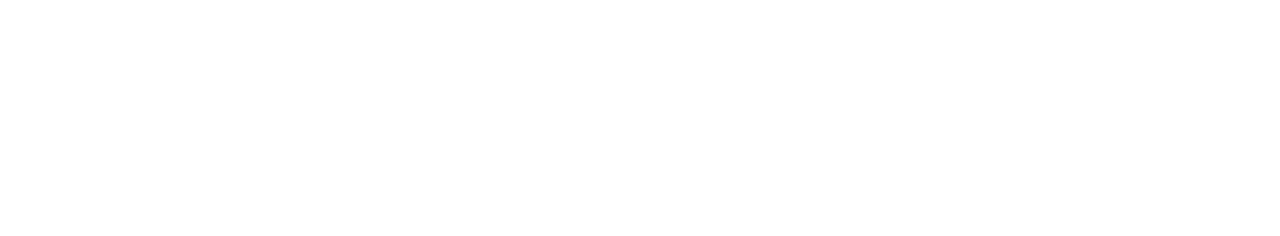
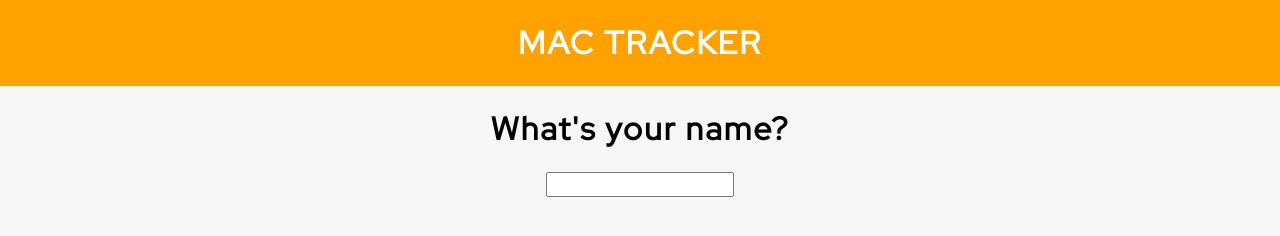
Before and after one commit to Andrew-M-A/Mac-Tracker, a website: page index.html in a window 1280 px wide. Drawn offline with Linux system fonts and the light colour scheme; no server answers.

Commit message:
added data-view='profile' div

```diff
--- a/css/layout.css
+++ b/css/layout.css
@@ -0,0 +1,38 @@
+.hidden {
+  display: none;
+}
+
+.container {
+  max-width: 575px;
+  margin: 0 auto;
+  padding: 0 1.5rem;
+}
+
+.row {
+  display: flex;
+  flex-wrap: wrap;
+}
+
+.column-full,
+.column-half {
+  width: 100%;
+}
+
+.justify-center {
+  justify-content: center;
+}
+
+@media screen and (min-width: 768px) {
+  .container {
+    max-width: 900px;
+  }
+
+  .column-full,
+  .column-half {
+    padding: 0 0.75rem;
+  }
+
+  .column-half {
+    width: 50%;
+  }
+}
--- a/css/styles.css
+++ b/css/styles.css
@@ -0,0 +1,20 @@
+body {
+  margin: 0 auto;
+  background-color: #f6f6f6;
+  font-family:
+    "Red Hat Display",
+    sans-serif;
+}
+
+header {
+  background-color: #ffa200;
+  color: white;
+}
+
+.letter-spacing-2 {
+  letter-spacing: 2px;
+}
+
+input {
+  padding: 0.2rem;
+}
--- a/index.html
+++ b/index.html
@@ -1,5 +1,6 @@
 <!DOCTYPE html>
 <html lang="en">
+
 <head>
   <meta charset="UTF-8">
   <meta name="viewport" content="width=device-width, initial-scale=1.0">
@@ -8,13 +9,37 @@
   <link rel="stylesheet" href="css/reset.css">
   <link rel="stylesheet" href="css/layout.css">
   <link rel="stylesheet" href="css/styles.css">
+  <link rel="preconnect" href="https://fonts.googleapis.com">
+  <link rel="preconnect" href="https://fonts.gstatic.com" crossorigin>
+  <link href="https://fonts.googleapis.com/css2?family=Red+Hat+Display:ital,wght@0,300;0,400;1,300&display=swap"
+    rel="stylesheet">
 </head>
+
 <body>
+
   <header>
+    <div class="container">
+      <div class="row justify-center">
+        <h1 class="letter-spacing-2">MAC TRACKER</h1>
+      </div>
+    </div>
   </header>
+
   <main>
+    <div data-view="profile">
+      <form action="">
+        <div class="row justify-center">
+          <h1 class="letter-spacing-2">What's your name?</h1>
+        </div>
+        <div class="row justify-center">
+          <input type="text">
+        </div>
+
+      </form>
+    </div>
   </main>
   <script src="js/data.js"></script>
   <script src="js/main.js"></script>
 </body>
+
 </html>
--- a/js/main.js
+++ b/js/main.js
@@ -0,0 +1,35 @@
+console.log('hellow world');
+
+function foodSearch(name) {
+  var xhr = new XMLHttpRequest();
+  xhr.open('GET', 'https://api.edamam.com/api/nutrition-data?app_id=7ada5aa0&app_key=2c532783d51fc65b4be5f8b072764ff1&nutrition-type=logging&ingr=' + name);
+  xhr.responseType = 'json';
+  xhr.addEventListener('load', function () {
+    var foodData = xhr.response;
+    console.log(foodData);
+    var servingSize = Math.floor(foodData.totalWeight);
+    var calories = Math.floor(foodData.calories);
+    var carbs = Math.floor(foodData.totalNutrients.CHOCDF.quantity);
+    var protein = Math.floor(foodData.totalNutrients.PROCNT.quantity);
+    var fat = Math.floor(foodData.totalNutrients.FAT.quantity);
+
+    console.log(name, 'serving size: ', servingSize, 'grams');
+    console.log(name, 'calorie count: ', calories);
+    console.log(name, 'carbs count: ', carbs, 'grams');
+    console.log(name, 'protein count: ', protein, 'grams');
+    console.log(name, 'fat count: ', fat, 'grams');
+
+    var $calories = document.createElement('li');
+    $calories.textContent = 'calorie count: ' + calories;
+    var $carbs = document.createElement('li');
+    $carbs.textContent = 'carb count: ' + carbs + ' grams';
+    var $protein = document.createElement('li');
+    $protein.textContent = 'protein count: ' + protein + ' grams';
+    var $fat = document.createElement('li');
+    $fat.textContent = 'fat count: ' + fat + ' grams';
+  }
+  );
+  xhr.send();
+}
+
+foodSearch('avocado');
```
